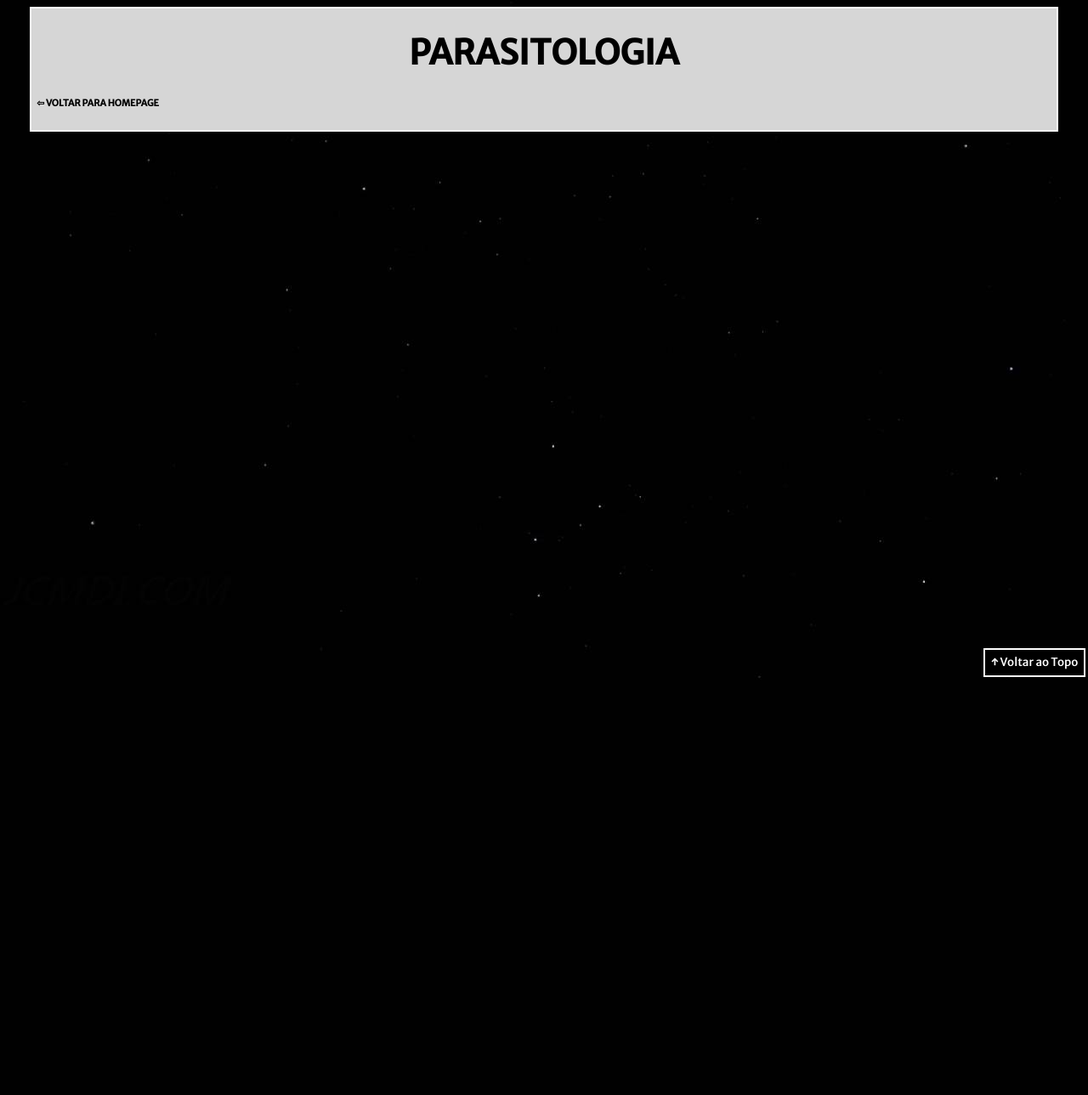
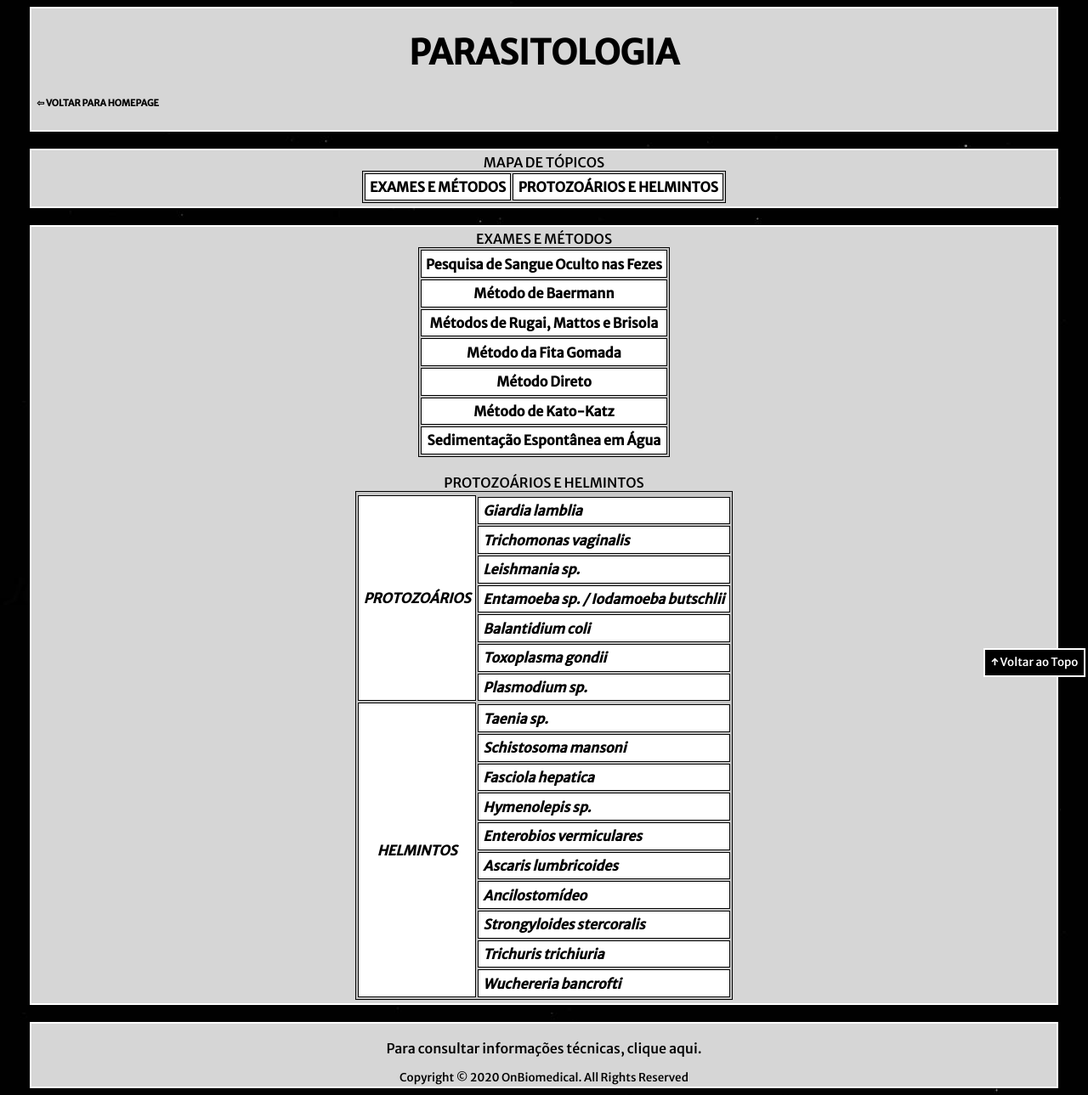
Before and after one commit to CarlosWall/OnBiomedical, a PHP site: page /parasitologia/indexparasito.html in a window 1280 px wide. Shown: the whole page at 85% size. Before the commit the page ends 798 px from the top, so only its background shows below. Run offline with PHP 8.4, Linux system fonts and the light colour scheme.

Commit message:
Code: 202011230001-A

```diff
--- a/bnscotrstyle.css
+++ b/bnscotrstyle.css
@@ -11,6 +11,9 @@
     padding: 5pt;
     background-color: black;
 }
+
+/* Formatação de Search */
+
 
 /* Formatação de Header */
 body {
@@ -140,6 +143,31 @@ section#artigo p {
     padding: 2pt;
 }
 
+table#modulo_parasito {
+    border: 1px solid black;
+    background-color: rgb(199, 199, 199);
+}
+
+table#modulo_parasito td.ce {
+    border: 1px solid black;
+    background-color: white;
+    text-align: center;
+    padding: 4pt;
+    font-weight: bolder;
+    font-size: 12pt;
+    font-style: italic;
+}
+
+table#modulo_parasito td {
+    border: 1px solid black;
+    background-color: white;
+    text-align: left;
+    padding: 4pt;
+    font-weight: bolder;
+    font-size: 12pt;
+    font-style: italic;
+}
+
 /* Formatação de Footer */
 footer {
     color: black;
--- a/hematologia/indexhemato.html
+++ b/hematologia/indexhemato.html
@@ -7,9 +7,6 @@
     </head>
     <body>
     <div id="interface">
-        <div id="voltarTopo">
-            <a href="#" id="subir">&uarr; Voltar ao Topo</a>
-        </div>
         <div id="voltarTopo">
             <a href="#" id="subir">&uarr; Voltar ao Topo</a>
         </div>
--- a/parasitologia/indexparasito.html
+++ b/parasitologia/indexparasito.html
@@ -14,6 +14,71 @@
             <h1>PARASITOLOGIA</h1>
             <h6><a href="../index.html">&#8678; Voltar para Homepage</a></h6>
         </header>
+        <br>
+        <section id="corpo">
+            <div>
+                <center>
+                <table id="modulo">
+                    <caption>MAPA DE TÓPICOS</caption>
+                    <tr>
+                        <td><a href="#exames">EXAMES E MÉTODOS</a></td>
+                        <td><a href="#proto_helm">PROTOZOÁRIOS E HELMINTOS</a></td>
+                    </tr>
+                </table>
+                </center>
+            </div>
+        </section>
+            <br>
+        <section id="corpo">
+            <div>
+                <center>
+                <table id="modulo">
+                    <caption><a name="exames">EXAMES E MÉTODOS</a></caption>
+                        <tr><td><a href="examesparasito.html">Pesquisa de Sangue Oculto nas Fezes</a></td></tr>
+                        <tr><td><a href="examesparasito.html">Método de Baermann</a></td></tr>
+                        <tr><td><a href="examesparasito.html">Métodos de Rugai, Mattos e Brisola</a></td></tr>
+                        <tr><td><a href="examesparasito.html">Método da Fita Gomada</a></td></tr>
+                        <tr><td><a href="examesparasito.html">Método Direto</a></td></tr>
+                        <tr><td><a href="examesparasito.html">Método de Kato-Katz</a></td></tr>
+                        <tr><td><a href="examesparasito.html">Sedimentação Espontânea em Água</a></td></tr>
+                </table>
+                </center>
+            </div>
+            <br>
+            <div>
+                <center>
+                    <table id="modulo_parasito">
+                        <caption><a name="proto_helm">PROTOZOÁRIOS E HELMINTOS</a></caption>
+                            <tr>
+                                <tr><td rowspan="8" class="ce">PROTOZOÁRIOS</td></tr>
+                                    <tr><td>Giardia lamblia</td></tr>
+                                    <tr><td>Trichomonas vaginalis</td></tr>
+                                    <tr><td>Leishmania sp.</td></tr>
+                                    <tr><td>Entamoeba sp. / Iodamoeba butschlii</td></tr>
+                                    <tr><td>Balantidium coli</td></tr>
+                                    <tr><td>Toxoplasma gondii</td></tr>
+                                    <tr><td>Plasmodium sp.</td></tr>
+                                <tr><td rowspan="11" class="ce">HELMINTOS</td></tr>
+                                    <tr><td>Taenia sp.</td></tr>
+                                    <tr><td>Schistosoma mansoni</td></tr>
+                                    <tr><td>Fasciola hepatica</td></tr>
+                                    <tr><td>Hymenolepis sp.</td></tr>
+                                    <tr><td>Enterobios vermiculares</td></tr>
+                                    <tr><td>Ascaris lumbricoides</td></tr>
+                                    <tr><td>Ancilostomídeo</td></tr>
+                                    <tr><td>Strongyloides stercoralis</td></tr>
+                                    <tr><td>Trichuris trichiuria</td></tr>
+                                    <tr><td>Wuchereria bancrofti</td></tr>
+                            </tr>
+                    </table>
+                </center>
+            </div>
+        </section>
+        <br>
+        <footer>
+            <p>Para consultar informações técnicas, <a href="infotecnicas.html">clique aqui.</a></p>
+            <small>Copyright &copy 2020 OnBiomedical. All Rights Reserved</small>
+        </footer>
     </div>
     </body>
 </html>
```
Also changed, not shown: infotecnicas.html (+13 -2 lines), parasitologia/examesparasito.html (added, +92 -0 lines).
